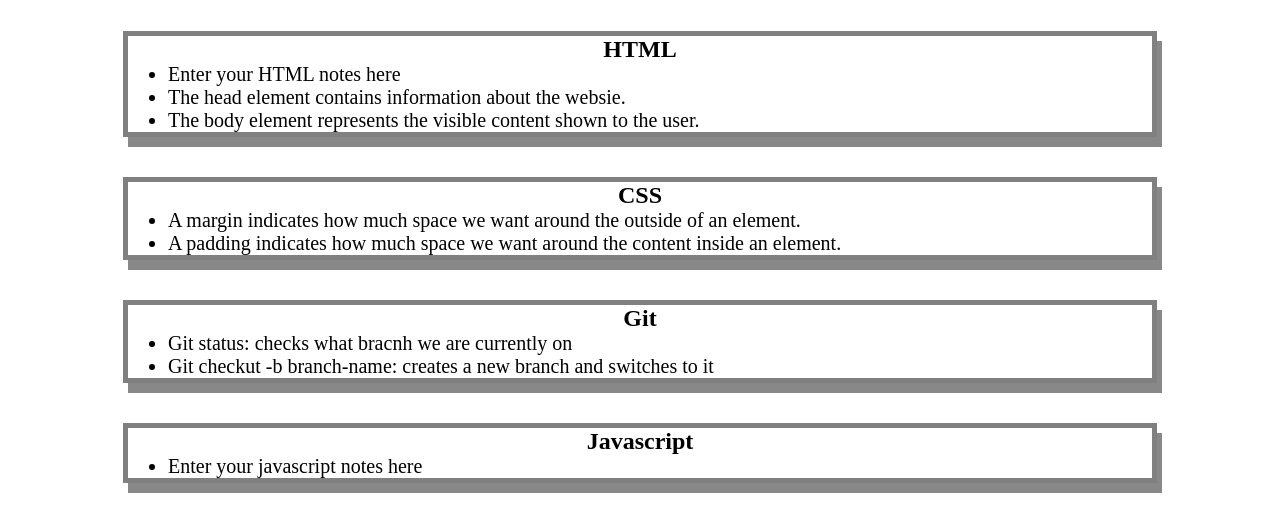
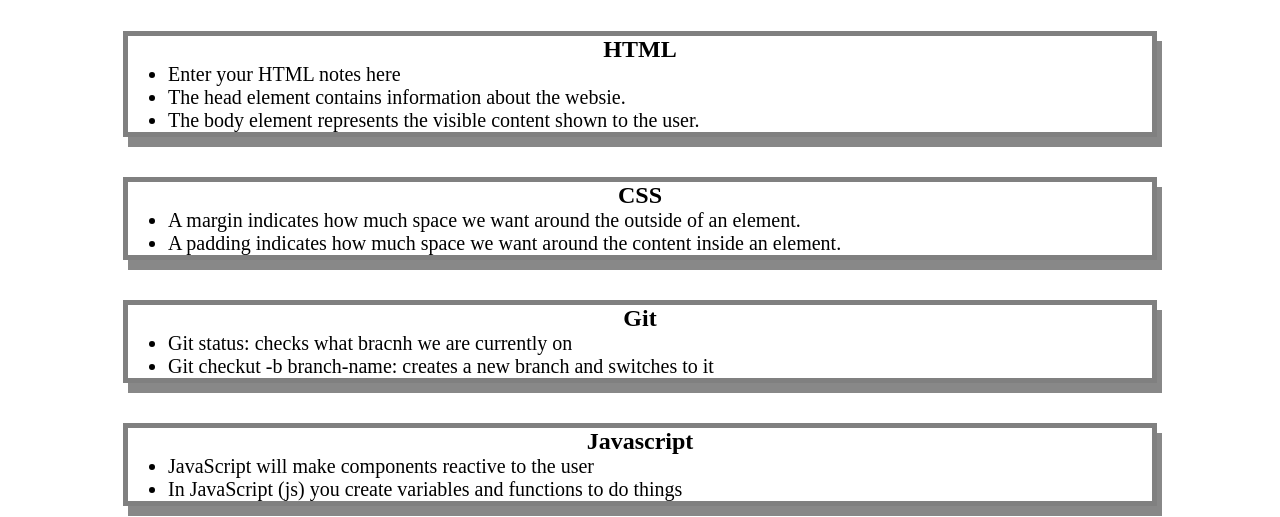
Before and after one commit to JacobK05/prework-study-guide, a plain HTML site: page assets/index.html in a window 1280 px wide. Shown: the part 129-646 px from the top of the page. Drawn offline with Linux system fonts and the light colour scheme; files whose address does not match are found by name.

Commit message:
added js notes

```diff
--- a/assets/index.html
+++ b/assets/index.html
@@ -41,7 +41,8 @@
       <section class="card" id="javascript-sedction">
         <h2>Javascript</h2>
         <ul>
-          <li>Enter your javascript notes here</li>
+          <li>JavaScript will make components reactive to the user</li>
+          <li>In JavaScript (js) you create variables and functions to do things </li>
         </ul>
       </section>
     </main>
```
Also changed, not shown: 1 other file.
